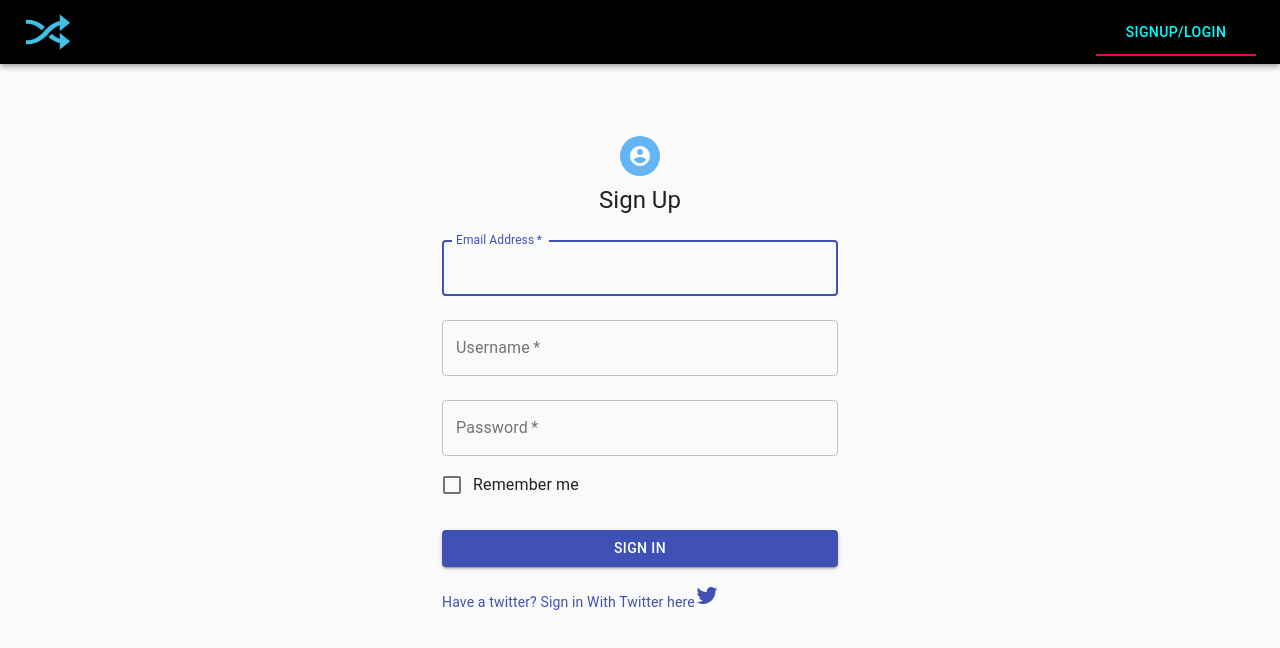
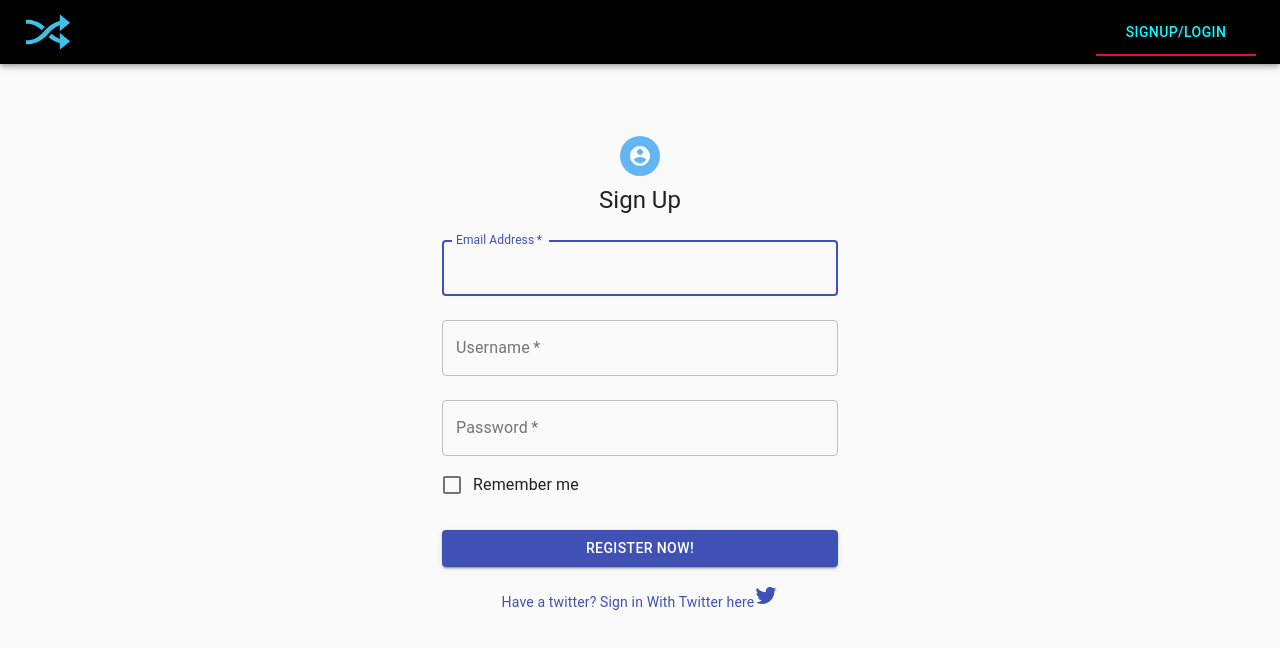
Before and after one commit to JordanAlexander22/ShuffleStream, a React (Create React App) app: page /1 in a window 1280 px wide. Both pictures are taken after a click on the tab "SIGNUP/LOGIN". Shown: the top 648 px of the page. Built offline with nearby package versions, Linux system fonts and the light colour scheme.

Commit message:
updates to register

```diff
--- a/src/components/Registration/Registration.jsx
+++ b/src/components/Registration/Registration.jsx
@@ -7,18 +7,12 @@ import {
 	Checkbox,
 	Link,
 	TextField,
-	InputAdornment,
 	Container
 } from '@material-ui/core';
 import FormControlLabel from '@material-ui/core/FormControlLabel';
 import AccountCircleIcon from '@material-ui/icons/AccountCircle';
 import TwitterIcon from '@material-ui/icons/Twitter';
 import { makeStyles } from '@material-ui/core/styles';
-
-
-
-
-
 
 const useStyles = makeStyles((theme) => ({
 	paper: {
@@ -43,9 +37,7 @@ const useStyles = makeStyles((theme) => ({
 function Registration() {
 	const classes = useStyles();
 
-
-	return(
-
+	return (
 		<Container component="main" maxWidth="xs">
 			<div className={classes.paper}>
 				<Avatar className={classes.avatar}>
@@ -89,13 +81,13 @@ function Registration() {
 					/>
 					<FormControlLabel control={<Checkbox value="remember" color="primary" />} label="Remember me" />
 					<Button type="submit" fullWidth variant="contained" color="primary" className={classes.submit}>
-							Sign In
+						Register Now!
 					</Button>
-						<Grid container>
+					<Grid container justify= 'center'>
 						<Grid item>
 							<Link href="#" variant="body2">
 								{'Have a twitter? Sign in With Twitter here'}
-                                    <TwitterIcon/>
+								<TwitterIcon />
 							</Link>
 						</Grid>
 					</Grid>
```
Lines whose indentation alone changed are shown as unchanged.
